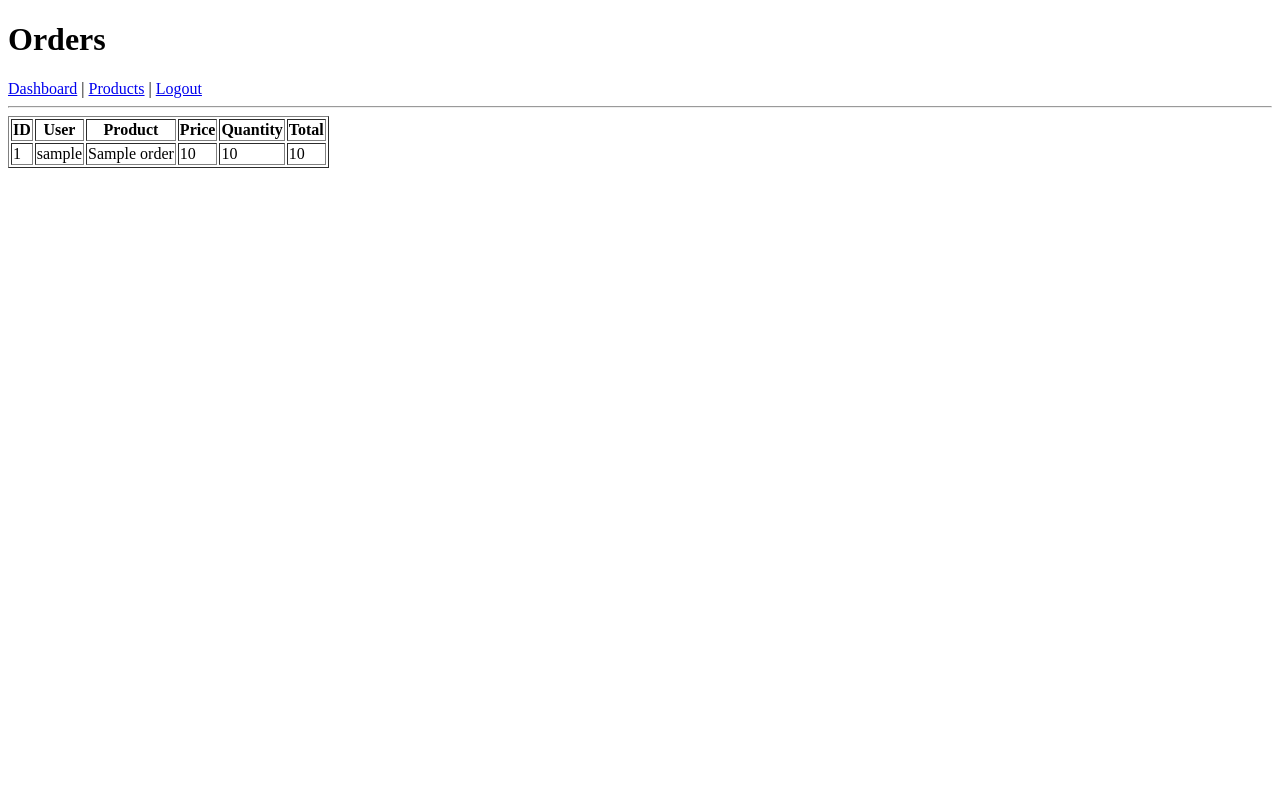
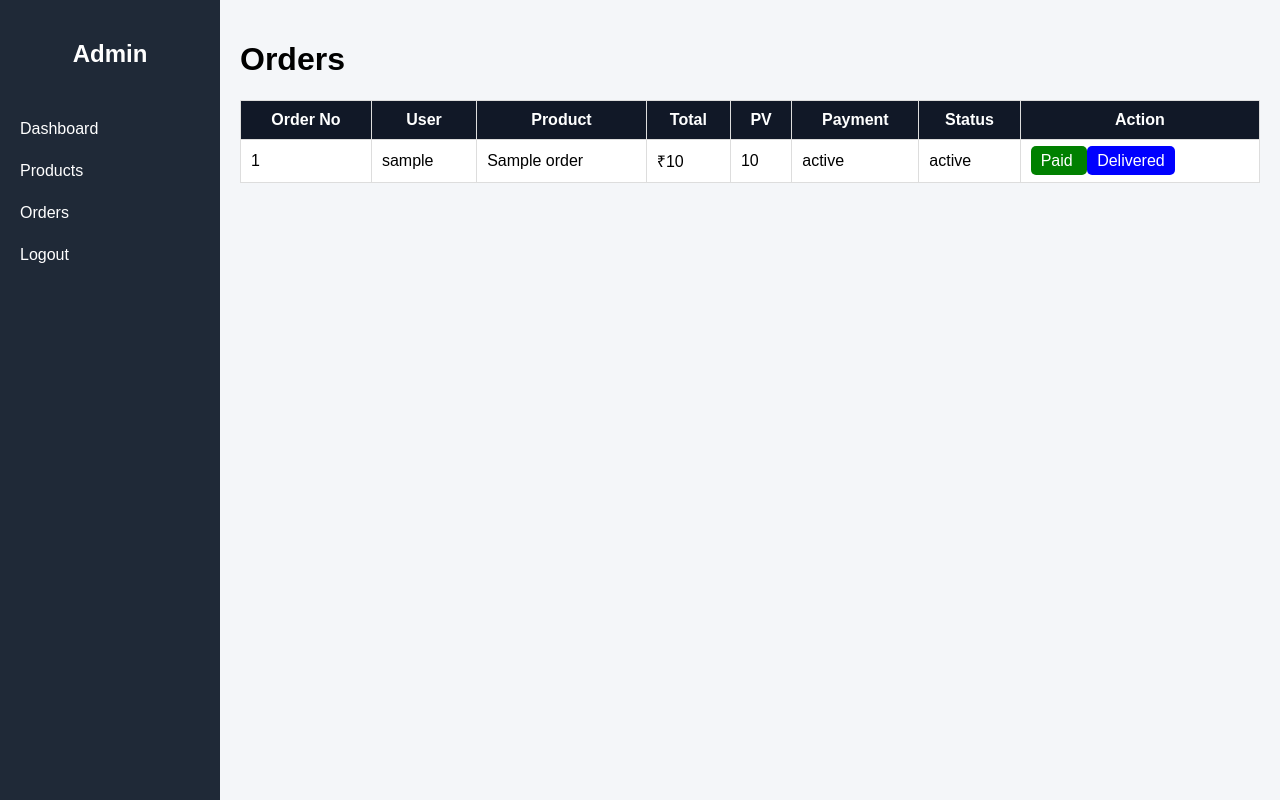
Before and after one commit to skdariyasafru/shopadmin, a Flask app: template templates/admin/orders.html in a window 1280 px wide. Run offline with Flask 3, Linux system fonts and the light colour scheme; the template is opened without the code that fills it: most values are stand-ins (such as "Sample title", 1, 10 or a date in 2020).

Commit message:
Refactor orders.html to extend base template

```diff
--- a/templates/admin/orders.html
+++ b/templates/admin/orders.html
@@ -1,39 +1,49 @@
-<!DOCTYPE html>
-<html>
-<head>
-    <title>Orders</title>
-</head>
-<body>
+{% extends "admin/base.html" %}
+
+{% block content %}
 
 <h1>Orders</h1>
 
-<a href="/admin/dashboard">Dashboard</a> |
-<a href="/admin/products">Products</a> |
-<a href="/admin/logout">Logout</a>
-
-<hr>
-
-<table border="1">
+<table>
 
 <tr>
-<th>ID</th>
-<th>User</th>
-<th>Product</th>
-<th>Price</th>
-<th>Quantity</th>
-<th>Total</th>
+    <th>Order No</th>
+    <th>User</th>
+    <th>Product</th>
+    <th>Total</th>
+    <th>PV</th>
+    <th>Payment</th>
+    <th>Status</th>
+    <th>Action</th>
 </tr>
 
 {% for order in orders %}
 
 <tr>
 
-<td>{{ order.id }}</td>
+<td>{{ order.order_number }}</td>
 <td>{{ order.username }}</td>
 <td>{{ order.product_name }}</td>
-<td>{{ order.price }}</td>
-<td>{{ order.quantity }}</td>
-<td>{{ order.total }}</td>
+<td>₹{{ order.total }}</td>
+<td>{{ order.pv_points }}</td>
+
+<td>{{ order.payment_status }}</td>
+
+<td>{{ order.status }}</td>
+
+<td>
+
+<a class="btn green"
+href="/admin/order/{{ order.id }}/paid">
+Paid
+</a>
+
+<a class="btn blue"
+href="/admin/order/{{ order.id }}/delivered">
+Delivered
+</a>
+
+</td>
 
 </tr>
 
@@ -41,5 +51,4 @@
 
 </table>
 
-</body>
-</html>
+{% endblock %}
```
